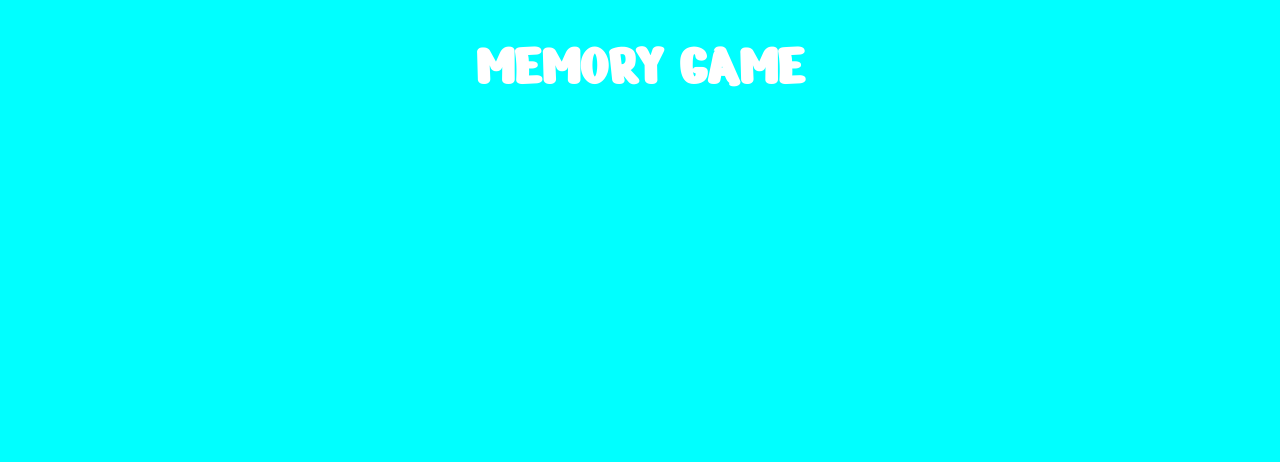
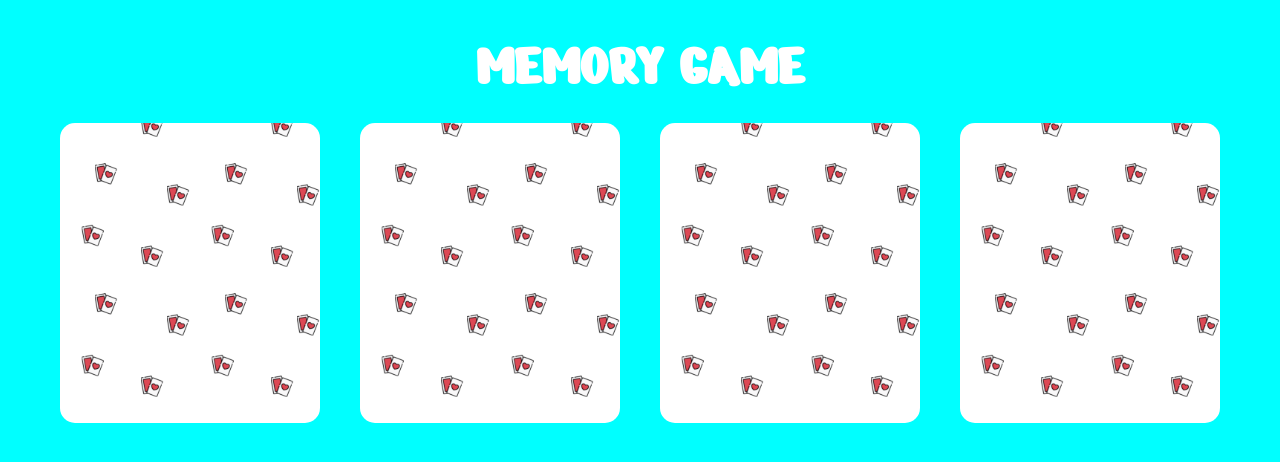
Before and after one commit to Roccofranchini/html-css-memory, a plain HTML site: page index.html in a window 1280 px wide. Drawn offline with Linux system fonts and the light colour scheme.

Commit message:
row1-added

```diff
--- a/css/style.css
+++ b/css/style.css
@@ -11,6 +11,18 @@ body {
     background-color: aqua;
 }
 
+.container {
+    max-width: 1200px;
+    margin: auto;
+}
+
+.clearfix::after {
+    content: '';
+    display: table;
+    clear: both;
+}
+
+
 /* header */
 
 h1 {
@@ -19,3 +31,16 @@ h1 {
     font-size: 60px;
     margin-top: 30px;
 }
+
+/* main */
+
+.card {
+    height: 300px;
+    width: calc(100%/4 - 40px);
+    background-image: url(../img/pattern.png);
+    background-size: 100%;
+    margin: 20px;
+    border: 2px soldi black;
+    border-radius: 15px;
+    float: left;
+}
--- a/index.html
+++ b/index.html
@@ -17,7 +17,14 @@
     </header>
 
     <main>
-
+        <div class="container">
+            <div class="row clearfix">
+                <div class="card"></div>
+                <div class="card"></div>
+                <div class="card"></div>
+                <div class="card"></div>
+            </div>
+        </div>
     </main>
 
     <footer>
```
